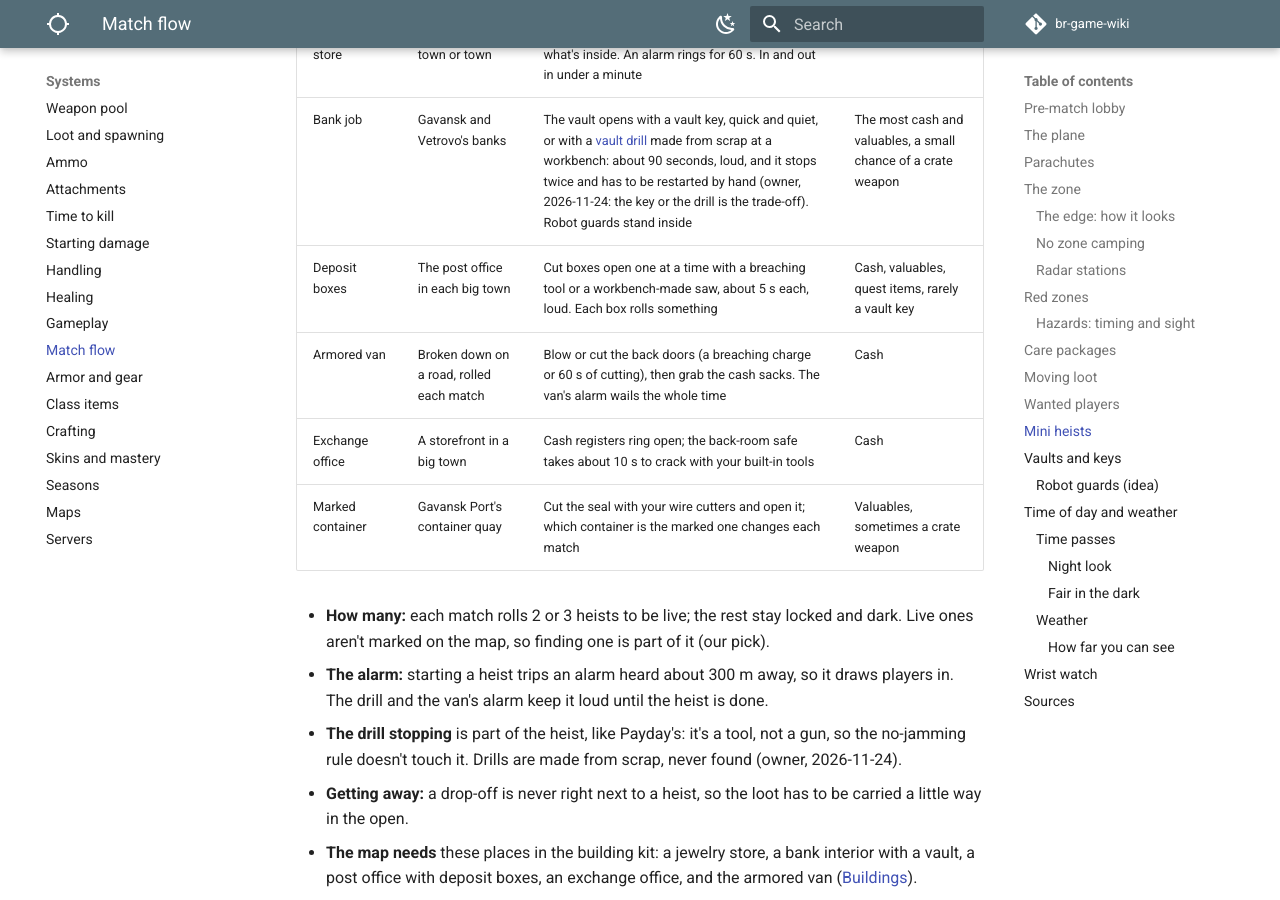
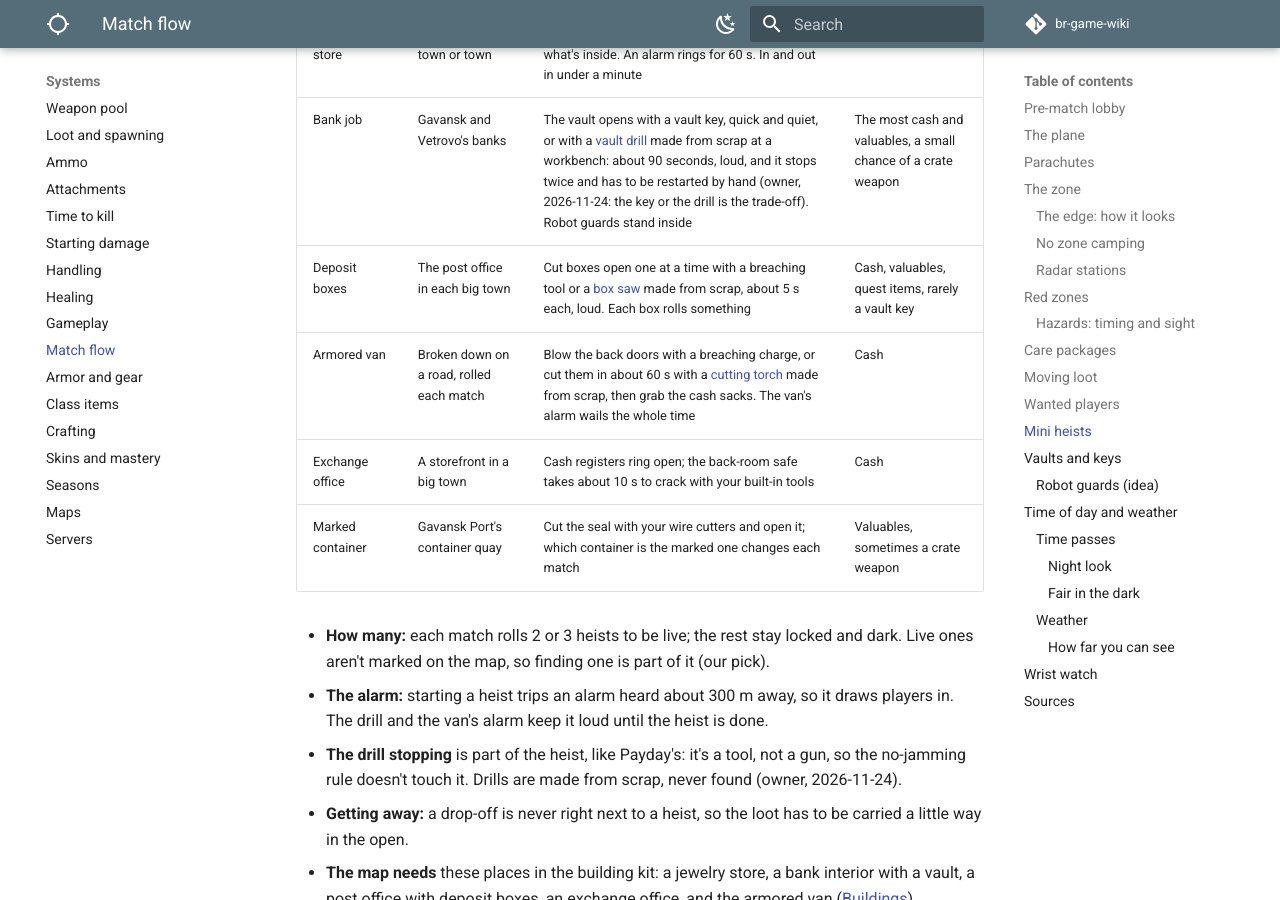
Before and after one commit to DerrickSpartan1/br-game-wiki, an MkDocs documentation site: the page built from docs/systems/match-flow.md, in a window 1280 px wide and 900 px high, scrolled down 10216 px. Built offline with MkDocs 1.6.1 and Material for MkDocs 9.7.7, drawn with Linux system fonts in a browser that asks for light colours; comment, search, counter and statistics services are not loaded.

Commit message:
Scrap is the scavenger's money inside a match: makeshift gear, heist tools, paying for things (owner); box saw and cutting torch
Co-Authored-By: Claude Opus 5.5 <noreply@anthropic.com>
Claude-Session: https://claude.ai/code/session_01LAp2s4euUjj6HZthupXLj4

```diff
--- a/docs/systems/match-flow.md
+++ b/docs/systems/match-flow.md
@@ -199,8 +199,8 @@ First pass (our pick, for the owner's review):
 | --- | --- | --- | --- |
 | Jewelry store | A shop in a big town or town | Smash the display cases (loud glass) and grab what's inside. An alarm rings for 60 s. In and out in under a minute | Valuables |
 | Bank job | Gavansk and Vetrovo's banks | The vault opens with a vault key, quick and quiet, or with a [vault drill](crafting.md#what-a-workbench-makes) made from scrap at a workbench: about 90 seconds, loud, and it stops twice and has to be restarted by hand (owner, 2026-11-24: the key or the drill is the trade-off). Robot guards stand inside | The most cash and valuables, a small chance of a crate weapon |
-| Deposit boxes | The post office in each big town | Cut boxes open one at a time with a breaching tool or a workbench-made saw, about 5 s each, loud. Each box rolls something | Cash, valuables, quest items, rarely a vault key |
-| Armored van | Broken down on a road, rolled each match | Blow or cut the back doors (a breaching charge or 60 s of cutting), then grab the cash sacks. The van's alarm wails the whole time | Cash |
+| Deposit boxes | The post office in each big town | Cut boxes open one at a time with a breaching tool or a [box saw](crafting.md#what-a-workbench-makes) made from scrap, about 5 s each, loud. Each box rolls something | Cash, valuables, quest items, rarely a vault key |
+| Armored van | Broken down on a road, rolled each match | Blow the back doors with a breaching charge, or cut them in about 60 s with a [cutting torch](crafting.md#what-a-workbench-makes) made from scrap, then grab the cash sacks. The van's alarm wails the whole time | Cash |
 | Exchange office | A storefront in a big town | Cash registers ring open; the back-room safe takes about 10 s to crack with your built-in tools | Cash |
 | Marked container | Gavansk Port's container quay | Cut the seal with your wire cutters and open it; which container is the marked one changes each match | Valuables, sometimes a crate weapon |
 
```
Also changed, not shown: docs/planning/chat-notes.md (+1 -1 lines), docs/planning/decisions.md (+1 -0 lines), docs/systems/crafting.md (+3 -0 lines).
